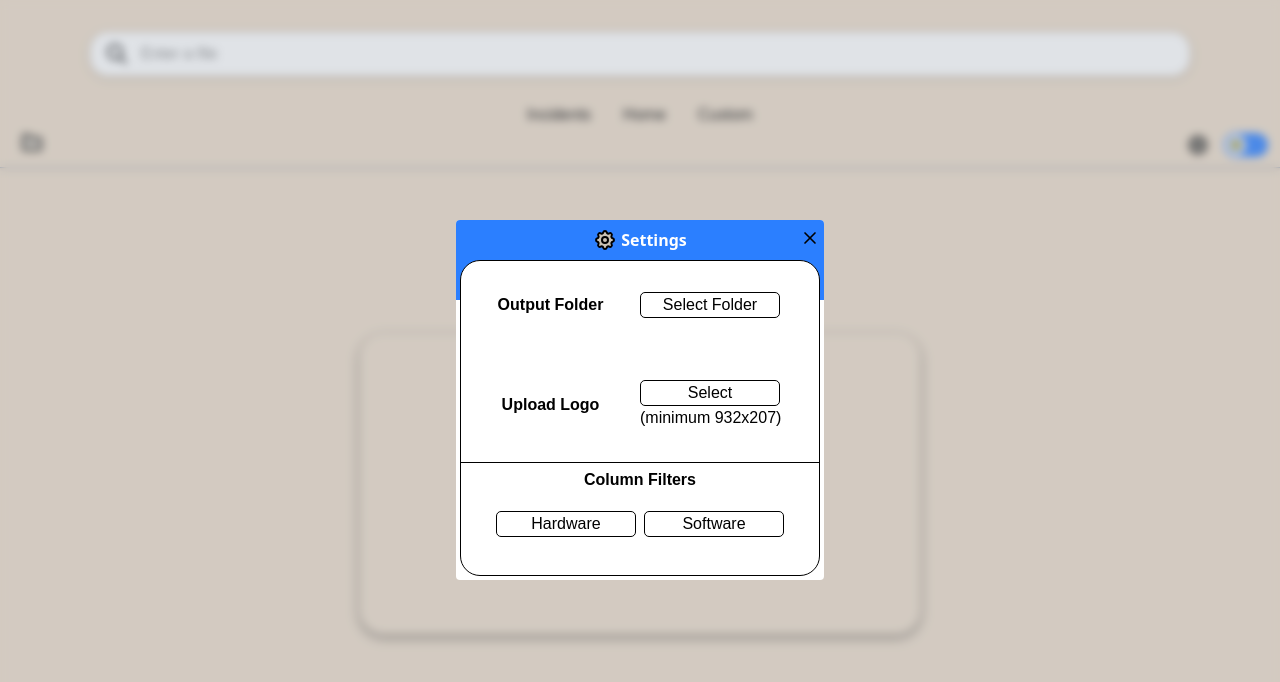
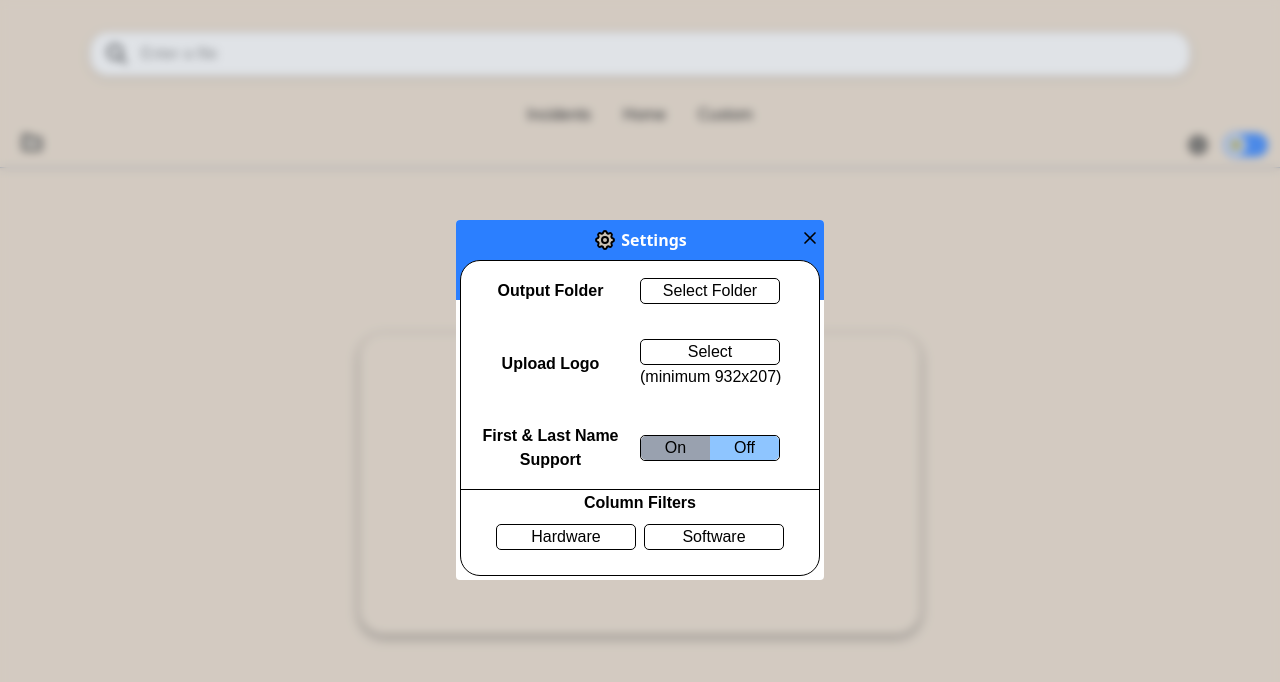
Before and after one commit to bobllor/TEKLabeler, a React (Vite) app: page / in a window 1280 px wide. Both pictures are taken after a click on the element 1198 px from the left and 145 px from the top of the page. Shown: the top 682 px of the page. Built offline with nearby package versions, Linux system fonts and the light colour scheme.

Commit message:
Split name support and bug fixes

```diff
--- a/src/components/Settings.jsx
+++ b/src/components/Settings.jsx
@@ -1,4 +1,5 @@
 import { useSettingsContext } from "../context/SettingsContext";
+import { useAlertContext } from "../context/AlertsContext";
 import { useRef } from "react";
 import SettingsCog from "../svgs/SettingsCog";
 import X from "../svgs/X";
@@ -7,7 +8,9 @@ import ColumnFilter from "./SettingsComponents/ColumnFilter";
 
 export default function Settings(){
     const { outputPath, setOutputPath,
-        setSettings } = useSettingsContext();
+        setSettings, splitName, setSplitName } = useSettingsContext();
+
+    const { addAlertMessage } = useAlertContext();
 
     const divRef = useRef();
 
@@ -16,7 +19,7 @@ export default function Settings(){
 
     const handleOutputLocation = () => {
         window.pywebview.api.set_output().then(res => {
-            if(res.output_folder){
+            if(res.status != 'error'){
                 setOutputPath(res.output_folder);
             }
         });
@@ -42,6 +45,14 @@ export default function Settings(){
         column.current = e.target.id;
 
         setShowColumnPage(prev => !prev);
+    }
+
+    const handleLogoUpload = () => {
+        window.pywebview.api.upload_logo().then(res => {
+            if(res.status === 'error'){
+                addAlertMessage(res.message);
+            }
+        })
     }
 
     return (
@@ -90,8 +101,25 @@ export default function Settings(){
                         </div>
                         <div className="col-start-2 content-center">
                             <button className={buttonStyle}
-                            onClick={() => window.pywebview.api.upload_logo()}>Select</button>
+                            onClick={handleLogoUpload}>Select</button>
                             <p>(minimum 932x207)</p>
+                        </div>
+                        <div className="col-start-1 flex justify-center items-center">
+                                <p className="text-center"><strong>First & Last Name Support</strong></p>
+                        </div>
+                        <div className="col-start-2 content-center"
+                        onClick={() => setSplitName(prev => !prev)}>
+                            <div className="bg-white border-1
+                            rounded-[5px] w-35 max-h-8 flex items-center justify-between">
+                                <span className={`flex justify-center items-center
+                                rounded-l-[5px] w-full ${splitName ? "bg-blue-300" : "bg-gray-400"}`}>
+                                    On
+                                </span>
+                                <span className={`flex justify-center items-center
+                                rounded-r-[5px] w-full ${splitName ? "bg-gray-400" : "bg-blue-300"}`}>
+                                    Off
+                                </span>
+                            </div>
                         </div>
                         <div className="col-span-2 border-t-1 flex-col justify-between items-center gap-2 px-1">
                             <div className="w-full h-[30%] flex items-center justify-center">
--- a/src/components/SettingsComponents/ColumnFilter.jsx
+++ b/src/components/SettingsComponents/ColumnFilter.jsx
@@ -2,6 +2,7 @@ import { useSettingsContext } from "../../context/SettingsContext"
 import { useAlertContext } from "../../context/AlertsContext";
 import X from "../../svgs/X";
 import { useMemo, useRef, useEffect } from "react";
+import { useState } from "react";
 
 /**
  *
@@ -80,15 +81,19 @@ export default function ColumnFilter({ columnType, setShow }){
         }
     }
 
+    const [ textFocus, setTextFocus ] = useState(false);
+
     return (
         <>
             <div tabIndex={1} className="absolute z-99 h-100 w-115 bg-white border-1 rounded-[10px]"
-            ref={mainContainer} onKeyDown={e => e.key === 'Escape' && setShow(prev => !prev)}>
+            ref={mainContainer} onKeyDown={e => e.key === 'Escape' && textFocus === false && setShow(false)}>
                 <div className="w-max-20 flex-col justify-center items-center h-full w-full">
                     <div className="pt-2 px-2 flex justify-between items-center">
                         <div></div>
                         <span>Filter Options</span>
-                        <button onClick={() => setShow(false)}>
+                        <button
+                        className="hover:bg-gray-400 w-5 h-5 flex justify-center items-center rounded-[4px]"
+                        onClick={() => setShow(false)}>
                             <X />
                         </button>
                     </div>
@@ -98,6 +103,8 @@ export default function ColumnFilter({ columnType, setShow }){
                     <div className="h-[85%] flex justify-center items-center">
                         <textarea
                         ref={textAreaRef}
+                        onFocus={() => setTextFocus(true)}
+                        onBlur={() => setTextFocus(false)}
                         onKeyDown={e => handleKeyDownSubmit(e)}
                         className="outline-0 border-1 min-h-[80%] w-[85%] p-2 resize-none break-all"
                         spellCheck={false}
--- a/src/context/SettingsContext.jsx
+++ b/src/context/SettingsContext.jsx
@@ -14,16 +14,26 @@ export const SettingsProvider = ({children}) => {
 
     const [columnFilters, setColumnFilters] = useState(null);
 
+    const [ splitName, setSplitName ] = useState(false);
+
     // could be better? this does fix the issue with pywebview being injected late.
     useEffect(() => {
         setTimeout(() => {
           window.pywebview.api.on_load().then(res => {
             setOutputPath(res.output_folder);
             setColumnFilters(res.column_filters);
+            setSplitName(res.split_name);
         })
           setLoading(false);
         }, 500)
     }, [])
+
+    // handles column support for two names (first and last) instead of a single full name in the report.
+    useEffect(() => {
+        setTimeout(() => {
+            window.pywebview.api.set_split_name(splitName);
+        }, 500)
+    }, [splitName])
 
     const value = {
         settings,
@@ -31,7 +41,9 @@ export const SettingsProvider = ({children}) => {
         outputPath,
         setOutputPath,
         columnFilters,
-        setColumnFilters
+        setColumnFilters,
+        splitName,
+        setSplitName,
     }
 
     return (
```
